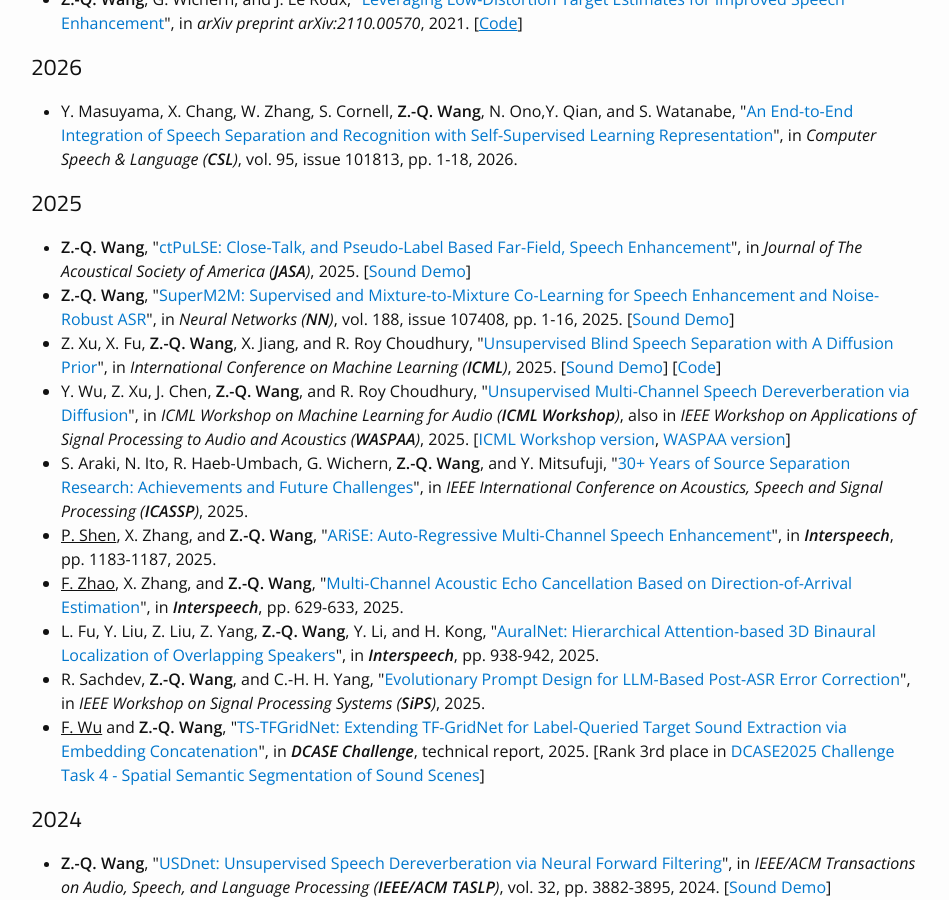
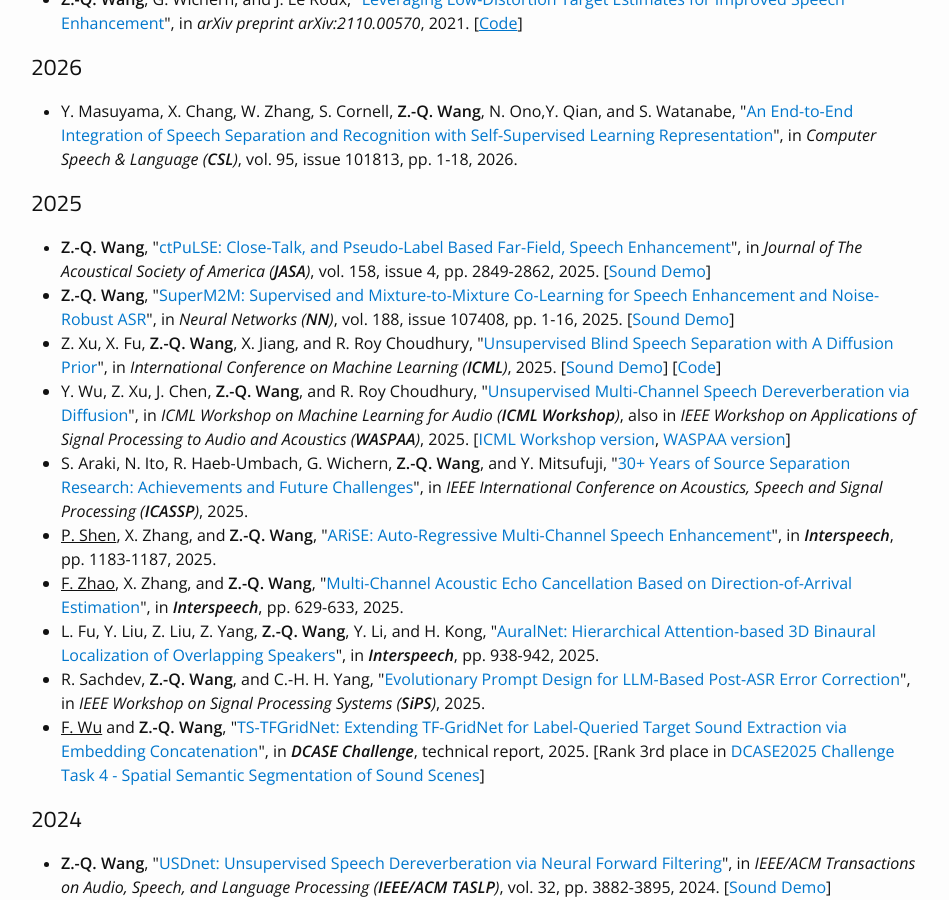
Before and after one commit to sustechailab/sustechailab.github.io, a Jekyll site: the page publication.html, which Jekyll copies as it is, in a window 1280 px wide and 900 px high, scrolled down 612 px. Shown: the whole window, without its empty margins (164-1113 px from the left). Built offline with Jekyll 4.4.1, drawn with Linux system fonts in a browser that asks for light colours.

Commit message:
Initial commit

```diff
--- a/publication.html
+++ b/publication.html
@@ -131,7 +131,7 @@
     <p class="STYLE1" align="justify"><font style="font-size: 12pt">
 
     <li>
-    <strong>Z.-Q. Wang</strong>, "<a href="https://arxiv.org/abs/2407.19485" target="view_window">ctPuLSE: Close-Talk, and Pseudo-Label Based Far-Field, Speech Enhancement</a>", in <i>Journal of The Acoustical Society of America (<strong>JASA</strong>)</i>, 2025. [<a href="http://zqwang7.github.io/demos/ctPuLSE_demo/index.html" target="view_window">Sound Demo</a>]
+    <strong>Z.-Q. Wang</strong>, "<a href="https://arxiv.org/abs/2407.19485" target="view_window">ctPuLSE: Close-Talk, and Pseudo-Label Based Far-Field, Speech Enhancement</a>", in <i>Journal of The Acoustical Society of America (<strong>JASA</strong>)</i>, vol. 158, issue 4, pp. 2849-2862, 2025. [<a href="http://zqwang7.github.io/demos/ctPuLSE_demo/index.html" target="view_window">Sound Demo</a>]
     </li>
 
 	<li>
```
